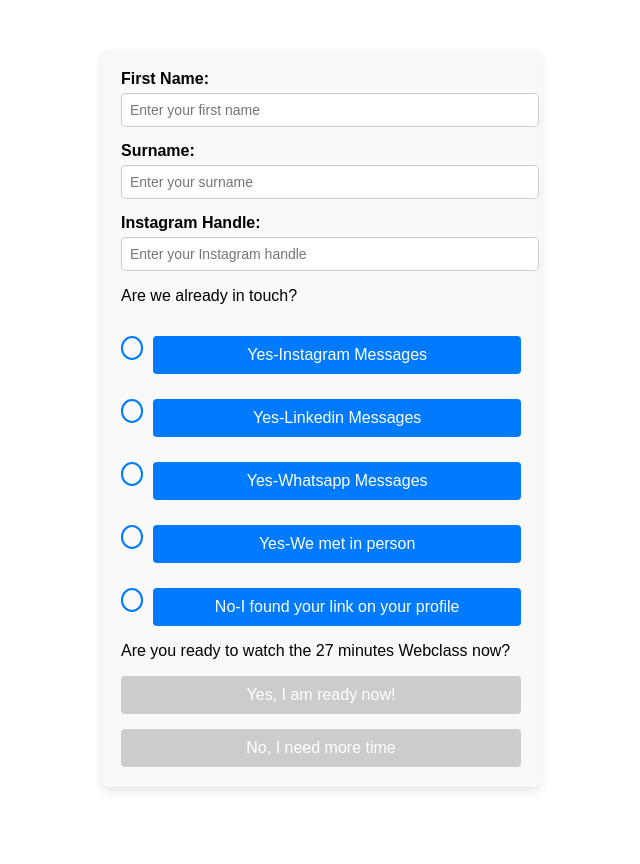
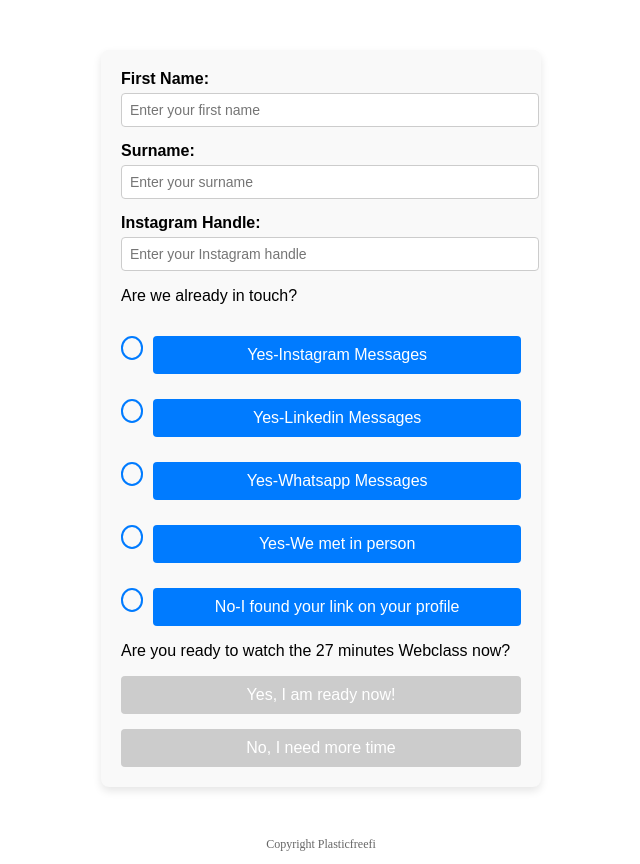
Before and after one commit to RomanBapst/simple_spa, a Vue app in the folder frontend/: page / in a window 1280 px wide. Shown: the whole page, without its empty margins (319-959 px from the left). Before the commit the page ends 837 px from the top, so only its background shows below. Built offline with nearby package versions, Linux system fonts and the light colour scheme.

Commit message:
cleanup
Signed-off-by: Roman Bapst <bapstroman@gmail.com>

```diff
--- a/frontend/src/components/Form.vue
+++ b/frontend/src/components/Form.vue
@@ -112,6 +112,9 @@
       </p>
     </div>
   </div>
+    <footer class="copyright">
+      <p>Copyright Plasticfreefi</p>
+    </footer>
 </template>
 
 <script setup lang="ts">
@@ -221,7 +224,7 @@ const setInTouchOption = (option: string): void => {
 
 const handleSubmit = async () : Promise<void> => {
 
-    return axios.post(import.meta.env.VITE_SERVER_URL + "/api/submit-data/", {
+    return axios.post(import.meta.env.VITE_SERVER_URL, {
       name: name.value,
       surname: surname.value,
       instagram: instagram.value,
@@ -236,6 +239,12 @@ const handleSubmit = async () : Promise<void> => {
 
 <style scoped>
 
+.copyright {
+  text-align: center;
+  margin-top: 20px;
+  font-size: 12px;
+  color: #666;
+}
 
 .error-message {
   color: red;
```
Also changed, not shown: 2 other files (tests, documents, lock files or other folders).
